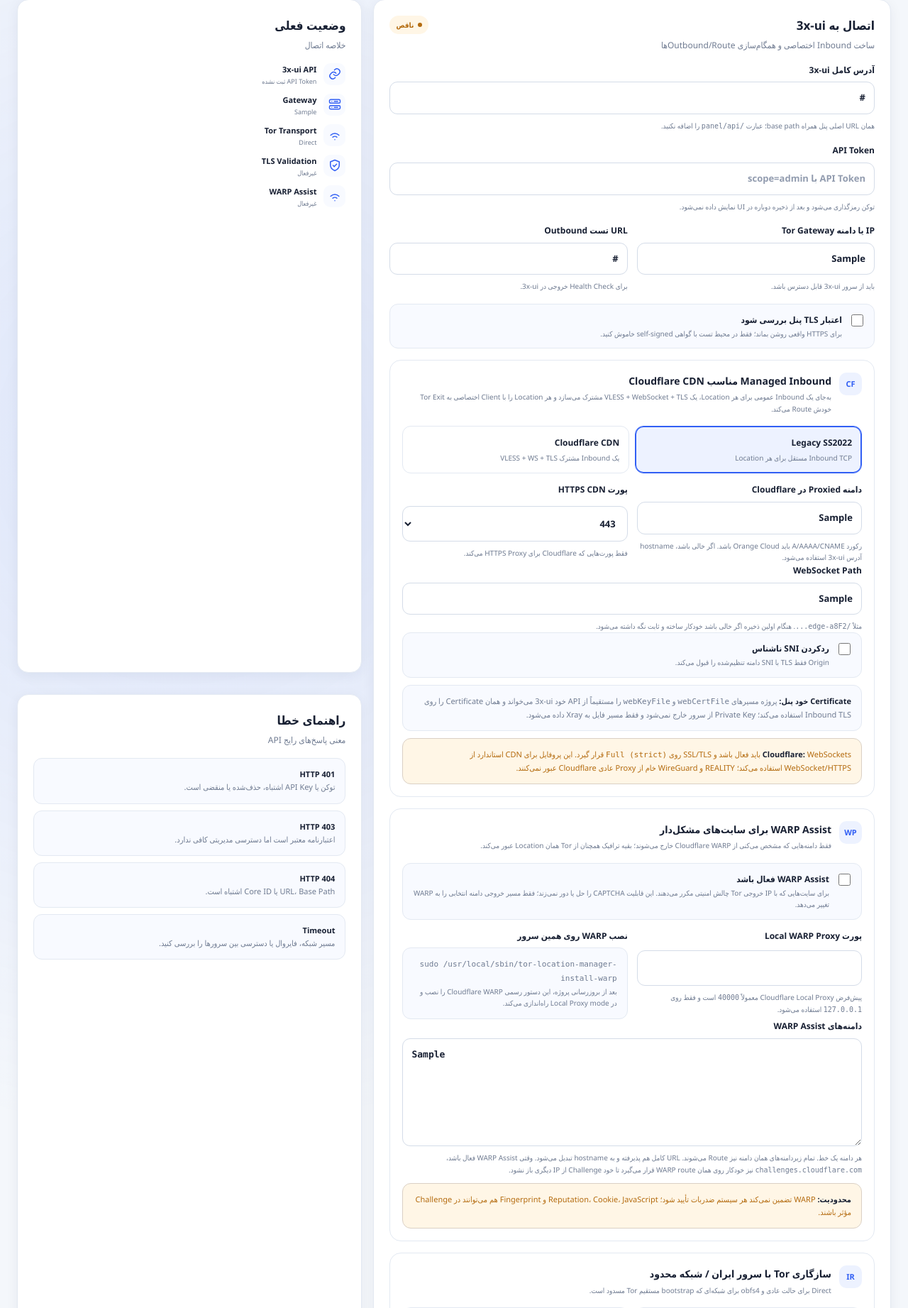
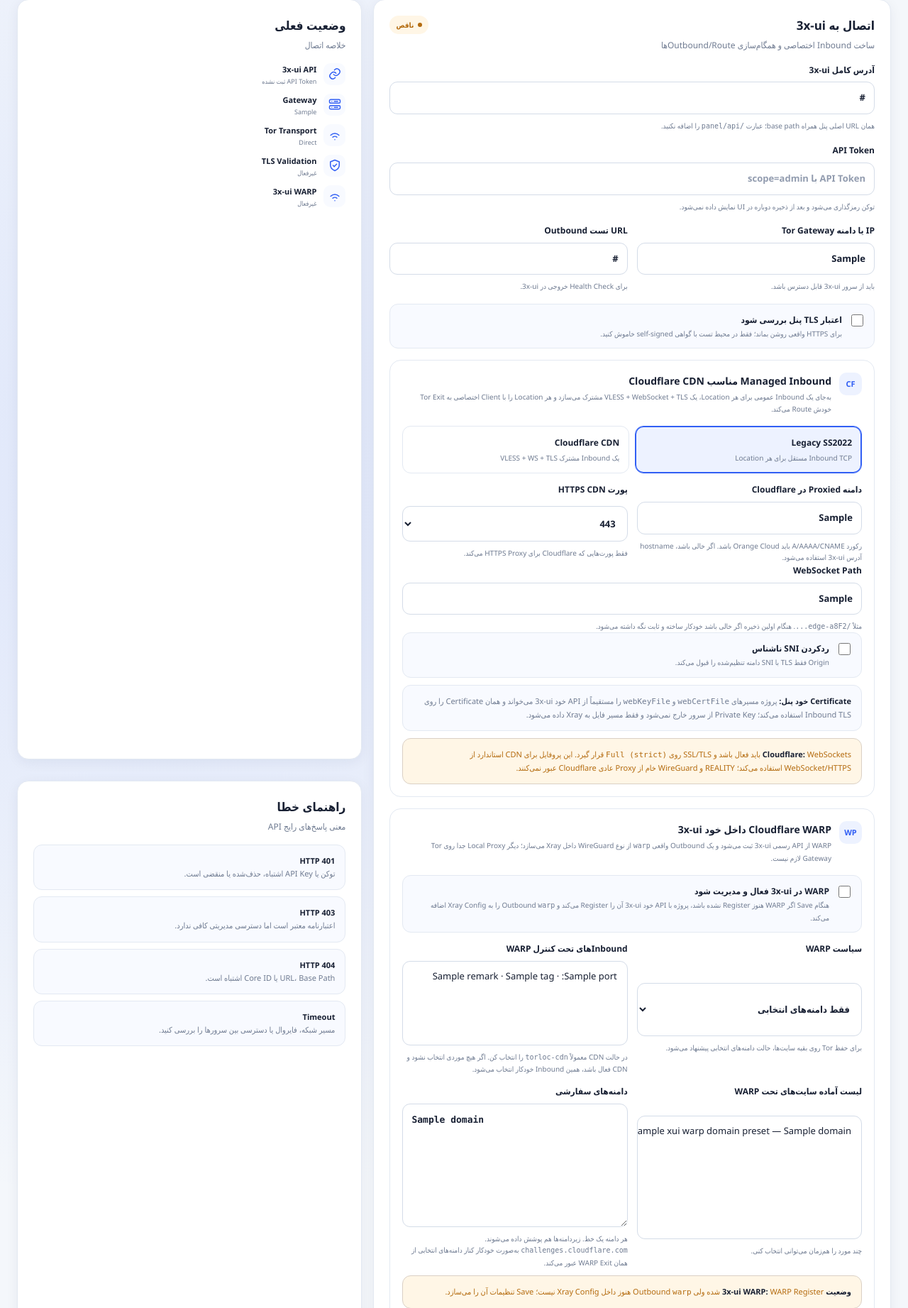
Before and after one commit to hazhanhasani/tor, a Flask app: template torpanel/templates/settings.html in a window 1280 px wide. Shown: the part 137-1980 px from the top of the page at 71% size. Run offline with Flask 3, Linux system fonts and the light colour scheme; the template is opened without the code that fills it: most values are stand-ins (such as "Sample title", 1, 10 or a date in 2020); parts of the project's set-up code (start-up, migrations or seed data) failed here and were passed over.

Commit message:
Add native 3x-ui WARP dropdown controls and status

```diff
--- a/torpanel/templates/settings.html
+++ b/torpanel/templates/settings.html
@@ -36,14 +36,61 @@
       </div>
 
       <div class="form-section" style="padding:17px">
-        <div class="form-section-title"><span class="form-section-number">WP</span><div><h3>WARP Assist برای سایت‌های مشکل‌دار</h3><p>فقط دامنه‌هایی که مشخص می‌کنی از Cloudflare WARP خارج می‌شوند؛ بقیه ترافیک همچنان از Tor همان Location عبور می‌کند.</p></div></div>
-        <label class="check check-card"><input type="checkbox" name="warp_assist_enabled" {% if warp_assist_enabled %}checked{% endif %}><span><b>WARP Assist فعال باشد</b><small>برای سایت‌هایی که با IP خروجی Tor چالش امنیتی مکرر می‌دهند. این قابلیت CAPTCHA را حل یا دور نمی‌زند؛ فقط مسیر خروجی دامنه انتخابی را به WARP تغییر می‌دهد.</small></span></label>
+        <div class="form-section-title"><span class="form-section-number">WP</span><div><h3>Cloudflare WARP داخل خود 3x-ui</h3><p>WARP از API رسمی 3x-ui ثبت می‌شود و یک Outbound واقعی <code>warp</code> از نوع WireGuard داخل Xray می‌سازد؛ دیگر Local Proxy جدا روی Tor Gateway لازم نیست.</p></div></div>
+
+        <label class="check check-card"><input type="checkbox" name="xui_warp_enabled" {% if xui_warp_enabled %}checked{% endif %}><span><b>WARP در 3x-ui فعال و مدیریت شود</b><small>هنگام Save اگر WARP هنوز Register نشده باشد، پروژه با API خود 3x-ui آن را Register می‌کند و Outbound <code>warp</code> را به Xray Config اضافه می‌کند.</small></span></label>
+
         <div class="two" style="margin-top:13px">
-          <label class="field"><span>پورت Local WARP Proxy</span><input name="warp_proxy_port" type="number" min="1024" max="65535" value="{{ warp_proxy_port }}"><small>پیش‌فرض Cloudflare Local Proxy معمولاً <code>40000</code> است و فقط روی <code>127.0.0.1</code> استفاده می‌شود.</small></label>
-          <div class="field"><span>نصب WARP روی همین سرور</span><div class="callout"><code>sudo /usr/local/sbin/tor-location-manager-install-warp</code><br><small>بعد از بروزرسانی پروژه، این دستور رسمی Cloudflare WARP را نصب و در Local Proxy mode راه‌اندازی می‌کند.</small></div></div>
+          <label class="field"><span>سیاست WARP</span>
+            <select name="xui_warp_mode">
+              <option value="domains" {% if xui_warp_mode == 'domains' %}selected{% endif %}>فقط دامنه‌های انتخابی</option>
+              <option value="all" {% if xui_warp_mode == 'all' %}selected{% endif %}>تمام ترافیک Inboundهای انتخابی</option>
+            </select>
+            <small>برای حفظ Tor روی بقیه سایت‌ها، حالت دامنه‌های انتخابی پیشنهاد می‌شود.</small>
+          </label>
+
+          <label class="field"><span>Inboundهای تحت کنترل WARP</span>
+            <select name="xui_warp_inbound_tags" multiple size="5">
+              {% for row in xui_warp_available_inbounds %}
+              <option value="{{ row.tag }}" {% if row.tag in xui_warp_inbound_tags %}selected{% endif %}>{{ row.remark or row.tag }} · {{ row.tag }}{% if row.port %} · :{{ row.port }}{% endif %}</option>
+              {% endfor %}
+            </select>
+            <small>در حالت CDN معمولاً <code>torloc-cdn</code> را انتخاب کن. اگر هیچ موردی انتخاب نشود و CDN فعال باشد، همین Inbound خودکار انتخاب می‌شود.</small>
+          </label>
         </div>
-        <label class="field"><span>دامنه‌های WARP Assist</span><textarea name="warp_assist_domains" rows="6" class="mono" placeholder="check-host.net&#10;example.com">{{ warp_assist_domains }}</textarea><small>هر دامنه یک خط. تمام زیر‌دامنه‌های همان دامنه نیز Route می‌شوند. URL کامل هم پذیرفته و به hostname تبدیل می‌شود. وقتی WARP Assist فعال باشد، <code>challenges.cloudflare.com</code> نیز خودکار روی همان WARP route قرار می‌گیرد تا خود Challenge از IP دیگری باز نشود.</small></label>
-        <div class="callout warning" style="margin-top:10px"><strong>محدودیت:</strong> WARP تضمین نمی‌کند هر سیستم ضدربات تأیید شود؛ Reputation، Cookie، JavaScript و Fingerprint هم می‌توانند در Challenge مؤثر باشند.</div>
+
+        <div class="two" style="margin-top:13px">
+          <label class="field"><span>لیست آماده سایت‌های تحت WARP</span>
+            <select name="xui_warp_domain_presets" multiple size="7">
+              {% for domain, label in xui_warp_domain_presets %}
+              <option value="{{ domain }}" {% if domain in xui_warp_domains %}selected{% endif %}>{{ label }} — {{ domain }}</option>
+              {% endfor %}
+            </select>
+            <small>چند مورد را هم‌زمان می‌توانی انتخاب کنی.</small>
+          </label>
+
+          <label class="field"><span>دامنه‌های سفارشی</span>
+            <textarea name="xui_warp_custom_domains" rows="7" class="mono" placeholder="example.com&#10;site.ir">{% for domain in xui_warp_domains if domain not in (xui_warp_domain_presets | map(attribute=0) | list) %}{{ domain }}{% if not loop.last %}&#10;{% endif %}{% endfor %}</textarea>
+            <small>هر دامنه یک خط. زیر‌دامنه‌ها هم پوشش داده می‌شوند. <code>challenges.cloudflare.com</code> به‌صورت خودکار کنار دامنه‌های انتخابی از همان WARP Exit عبور می‌کند.</small>
+          </label>
+        </div>
+
+        <div class="callout {{ 'success' if xui_warp_status.outbound and xui_warp_status.registered else 'warning' }}" style="margin-top:10px">
+          <strong>وضعیت 3x-ui WARP:</strong>
+          {% if xui_warp_status.outbound and xui_warp_status.registered %}
+            Registered و Outbound <code>warp</code> فعال است.
+          {% elif xui_warp_status.outbound %}
+            Outbound <code>warp</code> موجود است؛ وضعیت Registration کامل تأیید نشد.
+          {% elif xui_warp_status.registered %}
+            WARP Register شده ولی Outbound <code>warp</code> هنوز داخل Xray Config نیست؛ Save تنظیمات آن را می‌سازد.
+          {% else %}
+            هنوز WARP در 3x-ui آماده نیست؛ Save تنظیمات آن را Register می‌کند.
+          {% endif %}
+          {% if xui_warp_status.error %}<br><small>{{ xui_warp_status.error }}</small>{% endif %}
+        </div>
+
+        <div class="callout info" style="margin-top:10px"><strong>برای CAPTCHAهای Cloudflare:</strong> CDN فقط مسیر ورودی را Cloudflare می‌کند؛ Reputation خروجی کاربر را تغییر نمی‌دهد. WARP اینجا برای سایت‌های انتخابی خروجی را از Tor به Cloudflare WARP می‌برد و Challenge هم روی همان خروجی نگه داشته می‌شود.</div>
+        <div class="callout warning" style="margin-top:10px"><strong>محدودیت:</strong> WARP تضمین نمی‌کند هر CAPTCHA تأیید شود؛ Cookie، JavaScript، Fingerprint و سیاست خود سایت نیز مؤثرند.</div>
       </div>
 
       <div class="form-section" style="padding:17px">
@@ -74,7 +121,7 @@
         <div class="info-row"><span class="mini-icon">{{ icon('server') }}</span><div><strong>Gateway</strong><small>{{ gateway_host or 'آدرس Gateway مشخص نشده' }}</small></div></div>
         <div class="info-row"><span class="mini-icon">{{ icon('wifi') }}</span><div><strong>Tor Transport</strong><small>{{ 'obfs4 Bridge · ' ~ bridge_count ~ ' bridge' if tor_transport_mode == 'obfs4' else 'Direct' }}</small></div></div>
         <div class="info-row"><span class="mini-icon">{{ icon('shield') }}</span><div><strong>TLS Validation</strong><small>{{ 'فعال' if xui_verify_tls else 'غیرفعال' }}</small></div></div>
-        <div class="info-row"><span class="mini-icon">{{ icon('wifi') }}</span><div><strong>WARP Assist</strong><small>{{ 'فعال · ' ~ (warp_assist_domains.splitlines()|length) ~ ' دامنه' if warp_assist_enabled else 'غیرفعال' }}</small></div></div>
+        <div class="info-row"><span class="mini-icon">{{ icon('wifi') }}</span><div><strong>3x-ui WARP</strong><small>{% if xui_warp_enabled %}{{ 'آماده' if xui_warp_status.outbound and xui_warp_status.registered else 'فعال‌سازی در Sync' }} · {{ xui_warp_mode }}{% else %}غیرفعال{% endif %}</small></div></div>
       </div>
     </section>
 
```
